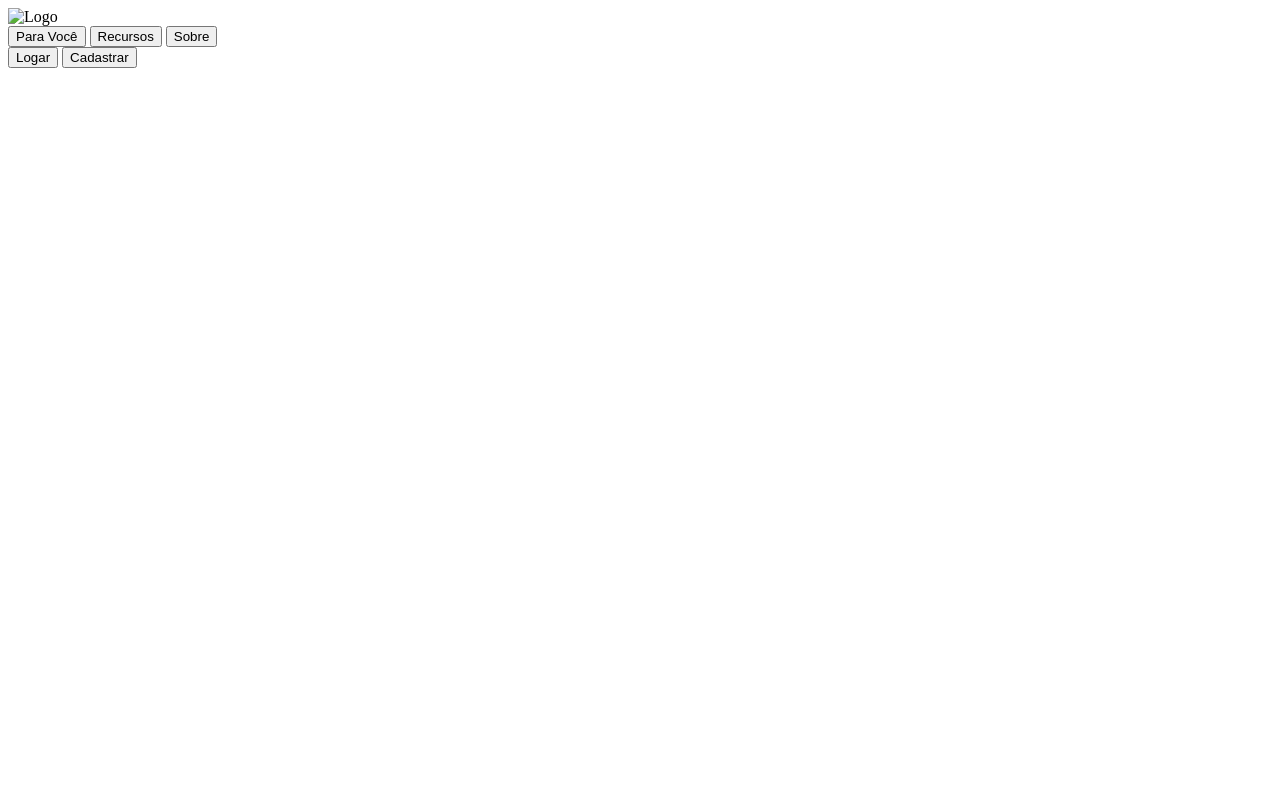
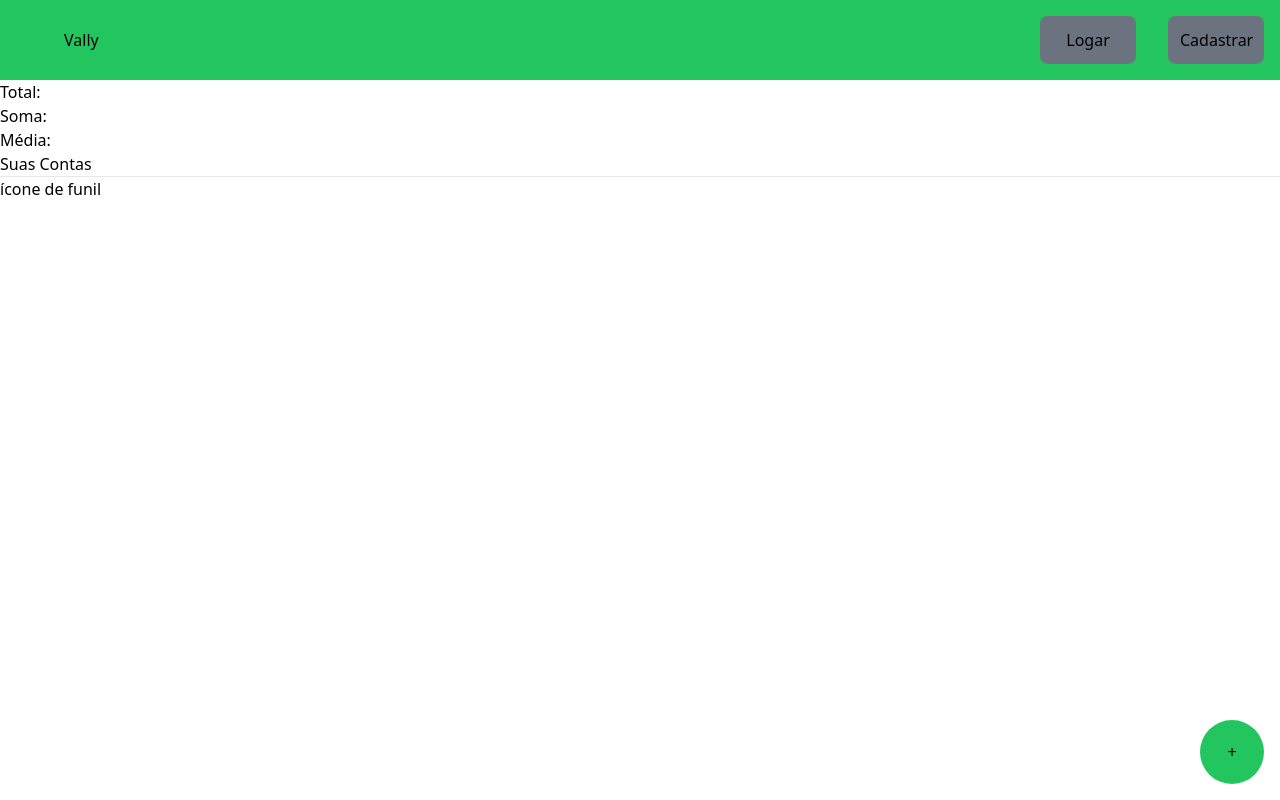
Before and after one commit to Lorena-Rinaldo/vally, a plain HTML site: page index.html in a window 1280 px wide. Drawn offline with nearby package versions, Linux system fonts and the light colour scheme.

Commit message:
Style: Início da estilização

```diff
--- a/index.html
+++ b/index.html
@@ -5,30 +5,72 @@
     <meta charset="UTF-8">
     <meta name="viewport" content="width=device-width, initial-scale=1.0">
     <title>Vally</title>
+
+    <script src="https://cdn.tailwindcss.com"></script>
+
 </head>
 
-<body>
-    <header>
-        <div>
-            <img src="" alt="Logo">
+<body class="font-sans min-h-screen">
+    <!-- (header>(div>img)+(nav>(button)*3)+(div>(button)*2))+main+footer -->
+    <header class="flex justify-between h-20 w-full bg-green-500">
+        <div class="flex justify-center items-center">
+            <h1 class="ml-16">Vally</h1>
         </div>
-        <nav class="hidden md:block">
-            <button>Para Você</button>
-            <button>Recursos</button>
-            <button>Sobre</button>
-        </nav>
-        <div>
-            <button>Logar</button>
-            <button>Cadastrar</button>
+        <div class="flex justify-center items-center">
+            <button class="bg-gray-500 m-4 p-3 w-24 rounded-lg">Logar</button>
+            <button class="bg-gray-500 m-4 p-3 w-24 rounded-lg">Cadastrar</button>
         </div>
     </header>
     <main>
-
+        <section class="calculos">
+            <div>
+                <div>
+                    <h2>Total:</h2>
+                </div>
+                <div>
+                    <h2>
+                        Soma:
+                    </h2>
+                </div>
+                <div>
+                    <h2>
+                        Média:
+                    </h2>
+                </div>
+            </div>
+        </section>
+        <section class="container_contas">
+            <div class="suas_contas">
+                <div>
+                    <h2>Suas Contas</h2>
+                </div>
+                <div>
+                    <hr>
+                </div>
+                <div>
+                    <h1>ícone de funil</h1>
+                </div>
+            </div>
+            <div class="cards">
+                <div>
+                    <div></div>
+                    <div></div>
+                    <div></div>
+                </div>
+                <div>
+                    <div></div>
+                    <div></div>
+                </div>
+            </div>
+        </section>
+        <button
+            class="add_conta bg-green-500 rounded-full group fixed bottom-0 right-0 p-8 m-4 flex items-center justify-center w-16 h-16">
+            <a class="flex justify-center items-center" href="./add_conta.html">+</a>
+        </button>
     </main>
     <footer>
 
     </footer>
-
 </body>
 
 </html>
```
Also changed, not shown: add_conta.html (added, +28 -0 lines).
